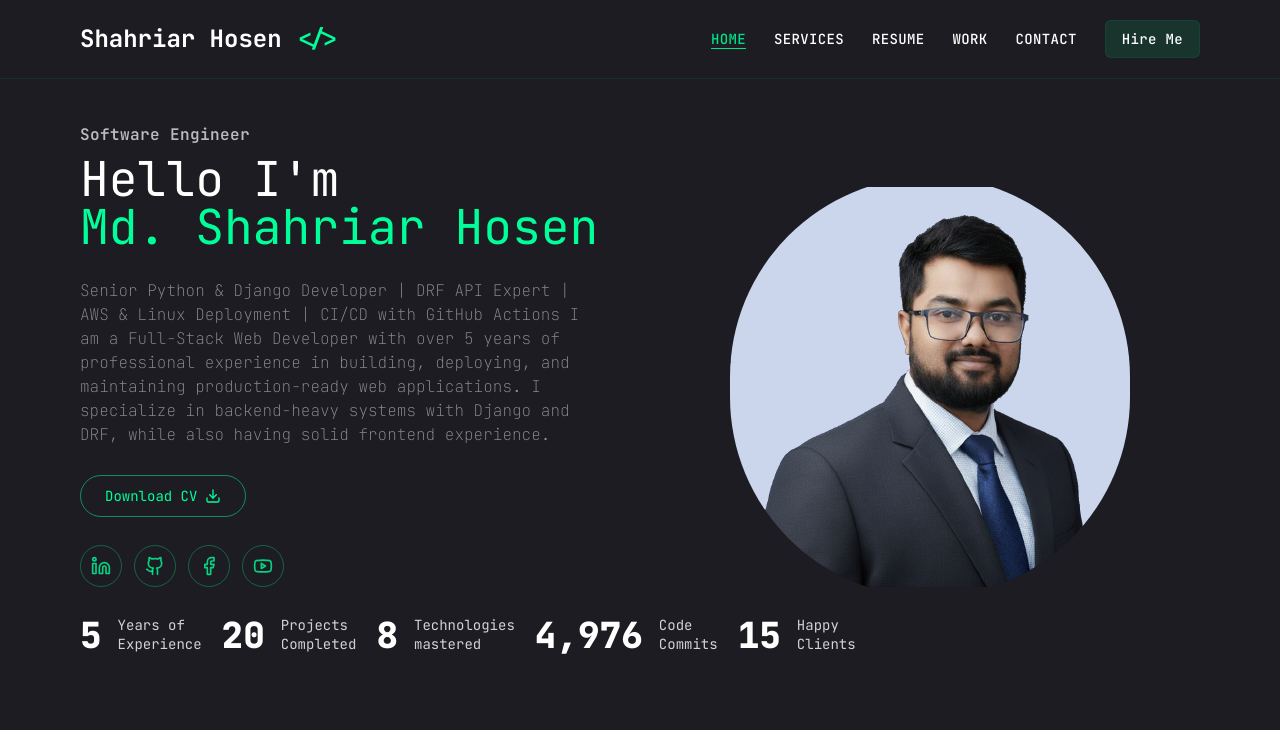
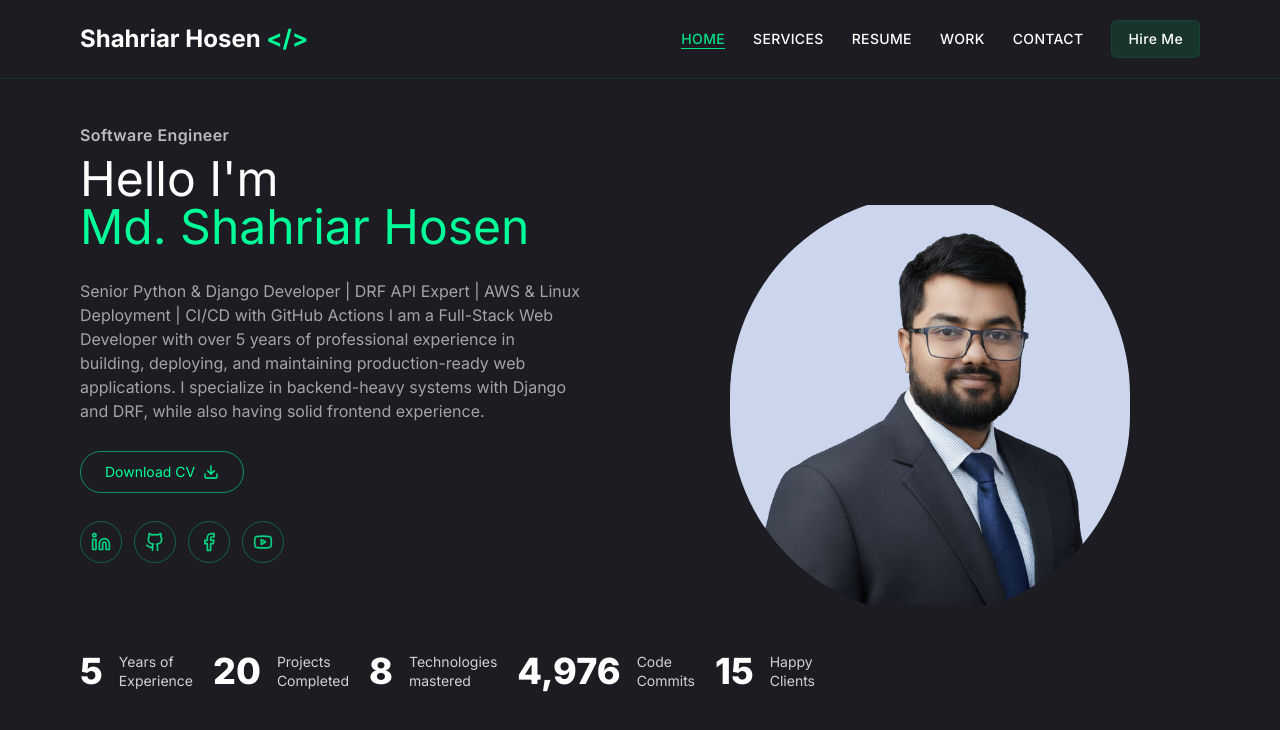
Before and after one commit to cseshahriar/portfolio-next, a Next.js app: page / in a window 1280 px wide. Shown: the top 730 px of the page. Built offline with nearby package versions, Linux system fonts and the light colour scheme.

Commit message:
font change

```diff
--- a/app/globals.css
+++ b/app/globals.css
@@ -1,3 +1,6 @@
+/* Import Google Inter and Roboto from Google Fonts */
+@import url('https://fonts.googleapis.com/css2?family=Inter:wght@100;400;700&family=Roboto:wght@100;400;700&display=swap');
+
 @config "../tailwind.config.ts";
 @import "tailwindcss";
 
@@ -14,12 +17,16 @@
 @layer base {
   body {
     @apply bg-bodyColor text-white leading-loose;
+    /* Use Inter first, fall back to Roboto and sans-serif */
+    font-family: 'Inter', 'Roboto', sans-serif;
   }
   .hoverEffect {
     @apply transition-all cursor-pointer duration-300 ease-in-out;
   }
 }
 
+
+/*
 @font-face {
   font-family: "JetBrains Mono";
   font-style: normal;
@@ -27,3 +34,4 @@
   font-weight: 100 800;
   src: url("../fonts/JetBrains.woff2");
 }
+*/
--- a/app/page.tsx
+++ b/app/page.tsx
@@ -14,7 +14,7 @@ export default function Home() {
           <h2 className="text-3xl md:text-5xl">Hello I&apos;m</h2>
           <h1 className="text-lightSky text-3xl md:text-5xl tracking-normal">Md. Shahriar Hosen</h1>
         </div>
-        <p className="w-auto md:max-w-[500px] text-white/50 font-thin leading-6">
+        <p className="w-auto md:max-w-[500px] text-white/60 leading-6">
           Senior Python & Django Developer | DRF API Expert | AWS & Linux Deployment | CI/CD with GitHub Actions I am a Full-Stack Web Developer with over 5 years of professional experience in building, deploying, and maintaining production-ready web applications. I specialize in backend-heavy systems with Django and DRF, while also having solid frontend experience.
         </p>
 
@@ -25,6 +25,7 @@ export default function Home() {
           Download CV <Download className="w-4 h-4" />
         </a>
         <SocialLinks />
+        <br/>
         <Statistics />
       </div>
 
```
